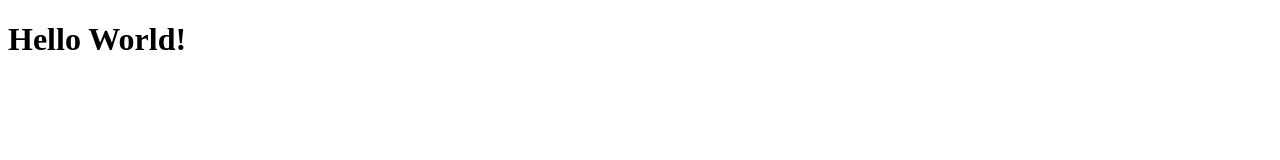
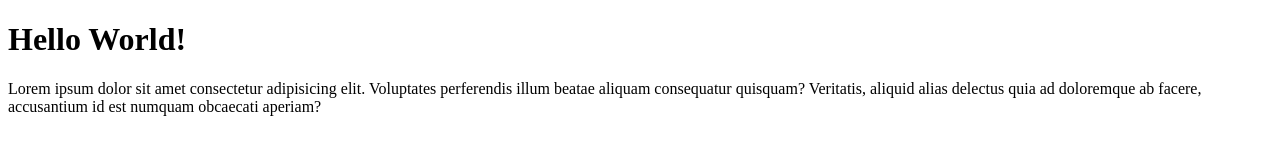
Before and after one commit to muhrizram/muhrizram-git-test, a plain HTML site: page index.html in a window 1280 px wide. Drawn offline with Linux system fonts and the light colour scheme.

Commit message:
Menambahkan paragraf

```diff
--- a/index.html
+++ b/index.html
@@ -8,5 +8,6 @@
 </head>
 <body>
     <h1>Hello World!</h1>
+    <p>Lorem ipsum dolor sit amet consectetur adipisicing elit. Voluptates perferendis illum beatae aliquam consequatur quisquam? Veritatis, aliquid alias delectus quia ad doloremque ab facere, accusantium id est numquam obcaecati aperiam?</p>
 </body>
 </html>
```
